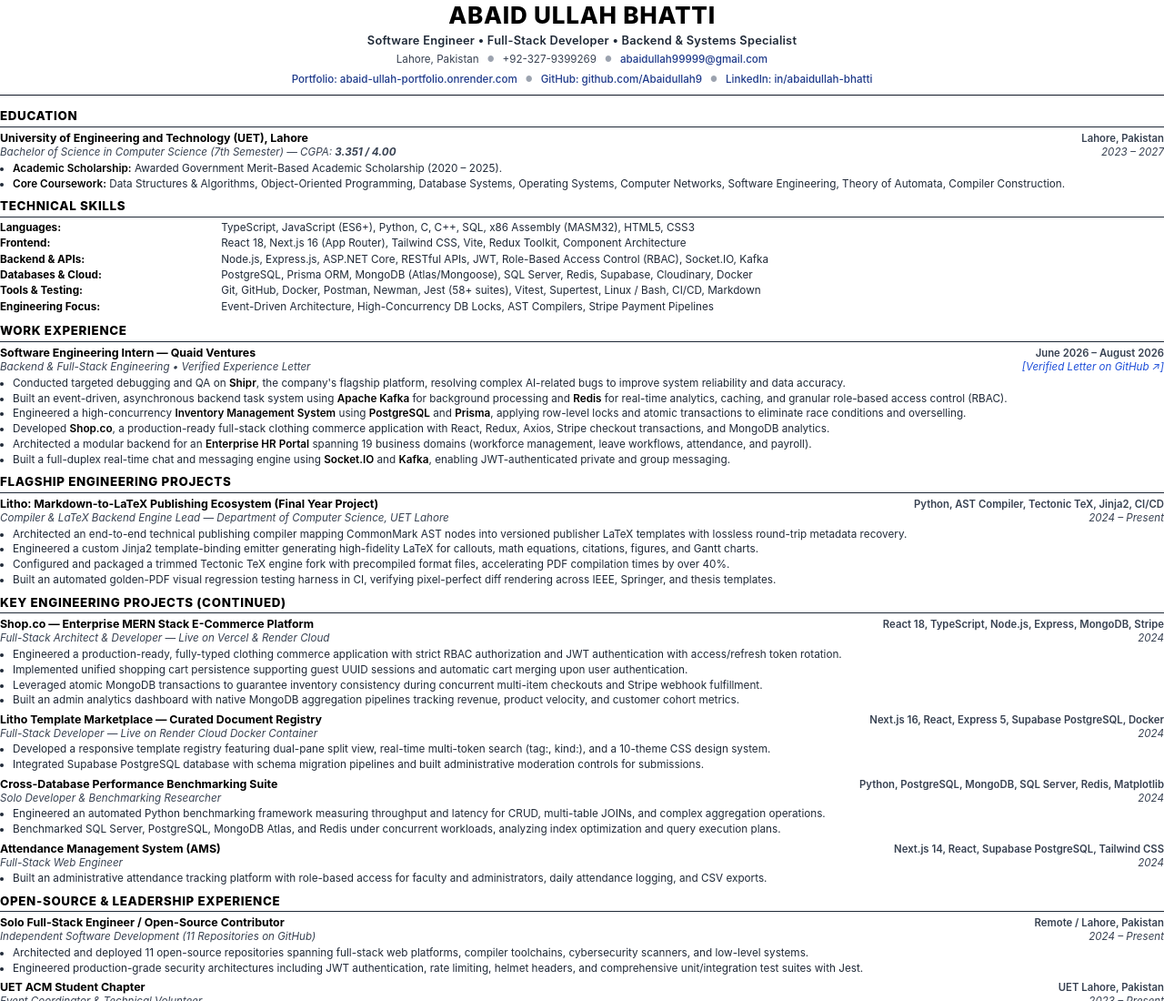
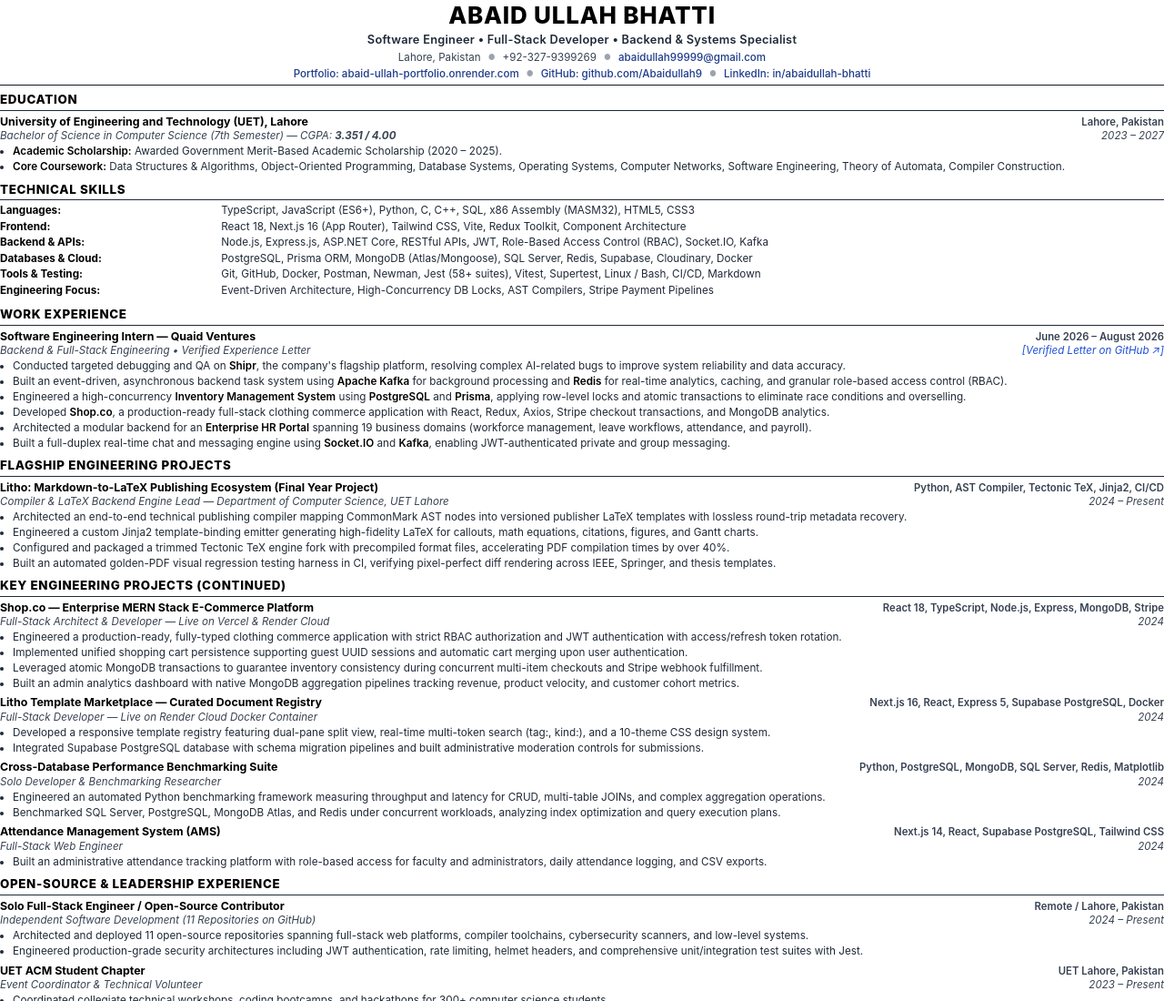
Before and after one commit to Abaidullah9/portfolio, a website: page scripts/resume_preview.html in a window 1280 px wide. Shown: the top 1100 px of the page at 91% size. Drawn offline with Linux system fonts and the light colour scheme.

Commit message:
Revert "style(resume): increase spacing between contact rows and between header border and education section"
This reverts commit c1f939b174f650697e35cefa2f1e95ad05a0089f.

```diff
--- a/scripts/resume_preview.html
+++ b/scripts/resume_preview.html
@@ -29,9 +29,9 @@
   }
   .header {
     text-align: center;
-    margin-bottom: 14px;
+    margin-bottom: 7px;
     border-bottom: 1.5px solid #111827;
-    padding-bottom: 9px;
+    padding-bottom: 5px;
   }
   .header h1 {
     font-size: 19.5pt;
@@ -39,14 +39,14 @@
     letter-spacing: 0.03em;
     text-transform: uppercase;
     color: #000000;
-    margin-bottom: 3px;
+    margin-bottom: 2px;
   }
   .header .title-sub {
     font-size: 9.6pt;
     font-weight: 600;
     color: #1f2937;
     letter-spacing: 0.02em;
-    margin-bottom: 4px;
+    margin-bottom: 3px;
   }
   .contact-bar {
     font-size: 8.7pt;
@@ -54,15 +54,15 @@
     display: flex;
     flex-direction: column;
     align-items: center;
-    gap: 6px;
-    margin-top: 4px;
+    gap: 3px;
+    margin-top: 2px;
   }
   .contact-row {
     display: flex;
     align-items: center;
     justify-content: center;
-    gap: 9px;
-    line-height: 1.35;
+    gap: 8px;
+    line-height: 1.25;
   }
   .contact-bar a {
     color: #1e3a8a;
```
Also changed, not shown: scripts/build_ats_resume.js (+8 -8 lines), 1 other file.
